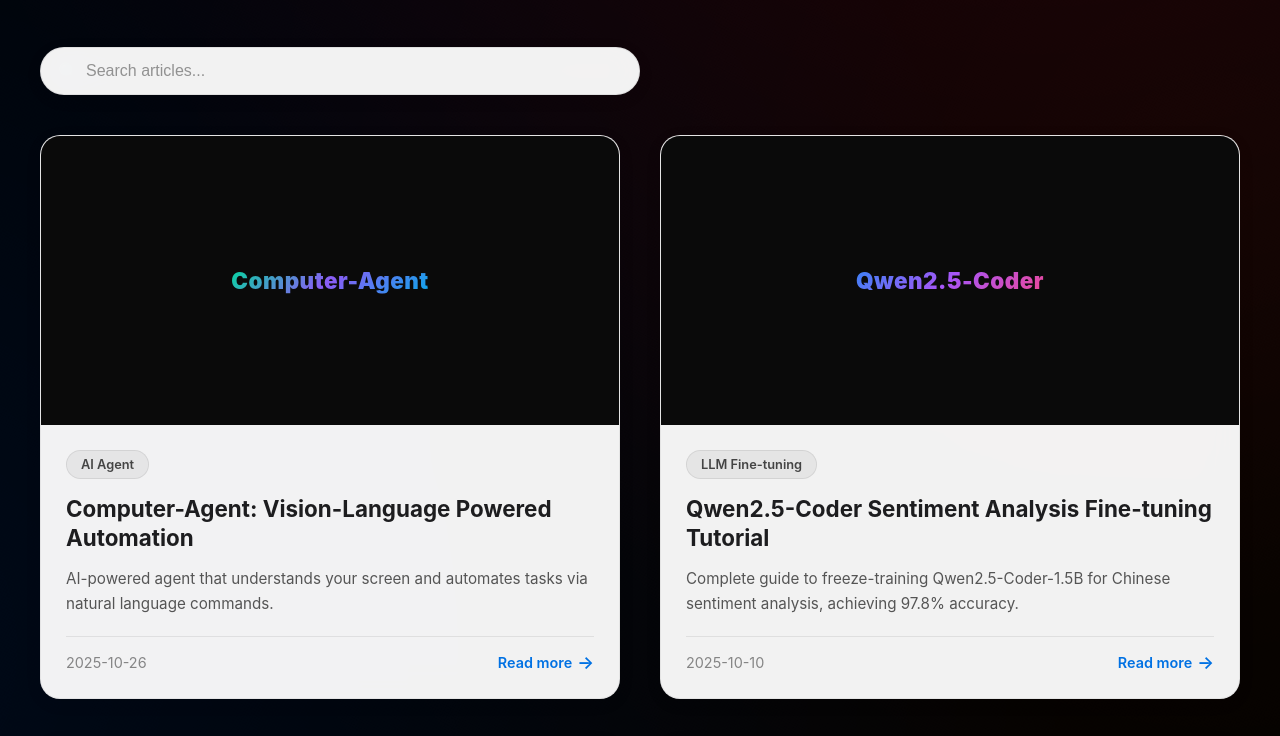
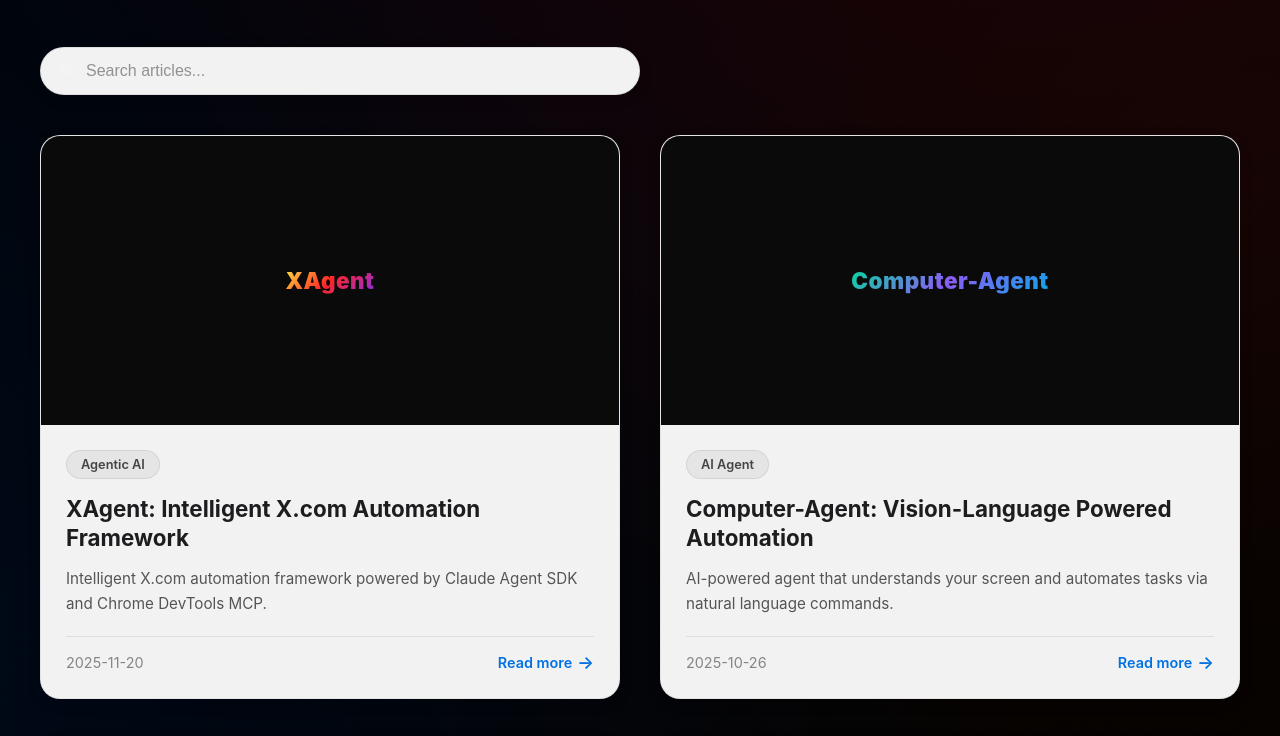
Before and after one commit to IIIIQIIII/msj-blog, a plain HTML site: page index.html in a window 1280 px wide. Shown: the part 216-952 px from the top of the page. Drawn offline with Linux system fonts and the light colour scheme.

Commit message:
feat: add XAgent blog card

```diff
--- a/index.html
+++ b/index.html
@@ -90,6 +90,17 @@
         },
         "inLanguage": ["en-US", "zh-CN"],
         "blogPost": [
+            {
+                "@type": "BlogPosting",
+                "headline": "XAgent: Intelligent X.com Automation Framework",
+                "alternateName": "XAgent：智能 X.com 自动化框架",
+                "name": "XAgent: Intelligent X.com Automation Framework",
+                "description": "Intelligent X.com automation framework powered by Claude Agent SDK and Chrome DevTools MCP.",
+                "datePublished": "2025-11-20",
+                "keywords": "XAgent, X.com Automation, Claude Agent SDK, Chrome DevTools MCP, AI Agent, TypeScript",
+                "url": "https://github.com/IIIIQIIII/x-agent",
+                "inLanguage": "en-US"
+            },
             {
                 "@type": "BlogPosting",
                 "headline": "Qwen2.5-Coder Sentiment Analysis Fine-tuning Tutorial",
@@ -601,6 +612,14 @@
             color: transparent;
         }
 
+        /* 黄-红-紫三色激烈渐变（XAgent） */
+        .gradient-text-25 {
+            background: linear-gradient(135deg, #FFE53B, #FF2525, #8E2DE2);
+            -webkit-background-clip: text;
+            background-clip: text;
+            color: transparent;
+        }
+
         /* gradient-8 配色（用于Short Studio，参考Stable Diffusion XL卡片） */
         .gradient-text-18 {
             background: linear-gradient(135deg, #FF9A8B, #FF6A88, #FF99AC);
@@ -1405,6 +1424,36 @@
 
         <!-- 博客卡片网格 -->
         <div class="blog-grid" id="blogGrid">
+            <!-- 新卡片：XAgent -->
+            <article class="blog-card" onclick="openArticle(25)">
+                <div class="card-cover">
+                    <div class="card-cover-gradient card-cover-dark"></div>
+                    <div class="card-cover-title gradient-text-25">XAgent</div>
+                </div>
+                <div class="card-content">
+                    <span class="card-category">
+                        <span data-lang="en">Agentic AI</span>
+                        <span data-lang="zh" style="display: none;">Agentic AI</span>
+                    </span>
+                    <h2 class="card-title">
+                        <span data-lang="en">XAgent: Intelligent X.com Automation Framework</span>
+                        <span data-lang="zh" style="display: none;">XAgent：智能 X.com 自动化框架</span>
+                    </h2>
+                    <p class="card-excerpt">
+                        <span data-lang="en">Intelligent X.com automation framework powered by Claude Agent SDK and Chrome DevTools MCP.</span>
+                        <span data-lang="zh" style="display: none;">基于 Claude Agent SDK 和 Chrome DevTools MCP 的强大 X.com 自动化框架，支持智能浏览与交互。</span>
+                    </p>
+                    <div class="card-meta">
+                        <span class="card-date">2025-11-20</span>
+                        <span class="read-more">
+                            <span data-lang="en">Read more</span>
+                            <span data-lang="zh" style="display: none;">阅读更多</span>
+                            <span class="read-more-arrow">→</span>
+                        </span>
+                    </div>
+                </div>
+            </article>
+
             <!-- 新卡片：Computer-Agent -->
             <article class="blog-card" onclick="openArticle(24)">
                 <div class="card-cover">
@@ -1414,7 +1463,7 @@
                 <div class="card-content">
                     <span class="card-category">
                         <span data-lang="en">AI Agent</span>
-                        <span data-lang="zh" style="display: none;">AI智能体</span>
+                        <span data-lang="zh" style="display: none;">AI Agent</span>
                     </span>
                     <h2 class="card-title">
                         <span data-lang="en">Computer-Agent: Vision-Language Powered Automation</span>
@@ -2044,6 +2093,9 @@
         // 新增卡片链接：Computer-Agent
         articleLinks[24] = 'https://github.com/IIIIQIIII/Computer-Agent';
 
+        // 新增卡片链接：XAgent
+        articleLinks[25] = 'https://github.com/IIIIQIIII/x-agent';
+
         function openArticle(id) {
             const link = articleLinks[id];
             if (link) {
```
